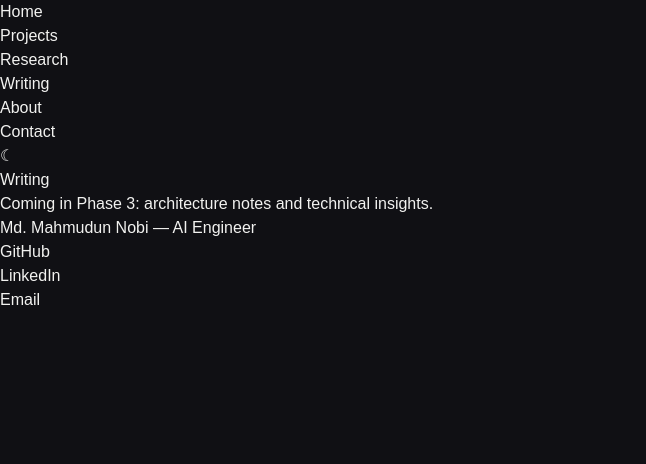
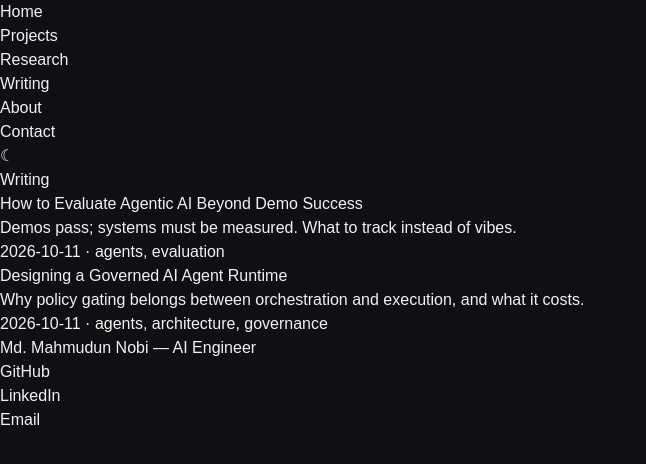
Before and after one commit to Nobi004/portfolio-live, a Next.js app: page /writing in a window 1280 px wide. Shown: the top 464 px of the page, without its empty margins (0-646 px from the left). Built offline with nearby package versions, Linux system fonts and the light colour scheme.

Commit message:
feat: add writing section with two seed articles

```diff
--- /dev/null
+++ b/src/app/writing/[slug]/page.tsx
@@ -0,0 +1,46 @@
+import type { Metadata } from "next";
+import { notFound } from "next/navigation";
+import type { ReactNode } from "react";
+import { ARTICLE_SLUGS, getArticleMeta } from "@/lib/writing";
+
+export function generateStaticParams() {
+  return ARTICLE_SLUGS.map((slug) => ({ slug }));
+}
+
+export async function generateMetadata({
+  params,
+}: {
+  params: Promise<{ slug: string }>;
+}): Promise<Metadata> {
+  try {
+    const meta = await getArticleMeta((await params).slug);
+    return { title: `${meta.title} — Writing`, description: meta.summary };
+  } catch {
+    return { title: "Article not found" };
+  }
+}
+
+export default async function ArticlePage({
+  params,
+}: {
+  params: Promise<{ slug: string }>;
+}) {
+  const slug = (await params).slug;
+  let meta;
+  try {
+    meta = await getArticleMeta(slug);
+  } catch {
+    notFound();
+  }
+  const mod = await import(`@/content/writing/${slug}.mdx`);
+  const Post = mod.default as (props: { components?: Record<string, ReactNode> }) => ReactNode;
+  return (
+    <article>
+      <h1>{meta.title}</h1>
+      <p>
+        {meta.date} · {meta.tags.join(", ")}
+      </p>
+      <Post />
+    </article>
+  );
+}
--- a/src/app/writing/page.tsx
+++ b/src/app/writing/page.tsx
@@ -1,8 +1,24 @@
-export default function WritingPage() {
+import Link from "next/link";
+import { getAllArticleMeta } from "@/lib/writing";
+
+export default async function WritingPage() {
+  const articles = await getAllArticleMeta();
   return (
     <article>
       <h1>Writing</h1>
-      <p>Coming in Phase 3: architecture notes and technical insights.</p>
+      <ul>
+        {articles.map((a) => (
+          <li key={a.slug}>
+            <Link href={`/writing/${a.slug}`}>
+              <h2>{a.title}</h2>
+            </Link>
+            <p>{a.summary}</p>
+            <p>
+              {a.date} · {a.tags.join(", ")}
+            </p>
+          </li>
+        ))}
+      </ul>
     </article>
   );
 }
--- /dev/null
+++ b/src/content/writing/evaluate-agentic-ai.mdx
@@ -0,0 +1,19 @@
+export const metadata = {
+  slug: "evaluate-agentic-ai",
+  title: "How to Evaluate Agentic AI Beyond Demo Success",
+  summary: "Demos pass; systems must be measured. What to track instead of vibes.",
+  date: "2026-10-11",
+  tags: ["agents", "evaluation"],
+};
+
+## Demo success is not system success
+
+A golden-path demo exercises one trajectory. Production exercises the distribution. DRAFT: illustrate with ACORD evaluation protocol before launch.
+
+## What to measure
+
+Task completion rate, tool-call precision, recovery rate after failure, cost per task. DRAFT: define each metric precisely before launch.
+
+## Trade-offs
+
+Evaluation harnesses cost engineering time and can ossify behavior. Measure the load-bearing paths; sample the rest.
--- /dev/null
+++ b/src/content/writing/governed-agent-runtime.mdx
@@ -0,0 +1,19 @@
+export const metadata = {
+  slug: "governed-agent-runtime",
+  title: "Designing a Governed AI Agent Runtime",
+  summary: "Why policy gating belongs between orchestration and execution, and what it costs.",
+  date: "2026-10-11",
+  tags: ["agents", "architecture", "governance"],
+};
+
+## The problem with ungoverned tool use
+
+An agent that can call tools without a control point can take unapproved actions. DRAFT: ground in AURA implementation detail before launch.
+
+## Where the gate goes
+
+Policy checks sit between orchestration and execution: orchestration proposes, governance disposes, execution runs only approved actions.
+
+## Trade-offs
+
+A gate adds latency and can block legitimate work when policies are too coarse. DRAFT: quantify from AURA event logs before launch — no invented numbers.
--- /dev/null
+++ b/src/lib/writing.ts
@@ -0,0 +1,30 @@
+import { z } from "zod";
+
+export const ArticleMetaSchema = z.object({
+  slug: z.string(),
+  title: z.string(),
+  summary: z.string().max(300),
+  date: z.string().regex(/^\d{4}-\d{2}-\d{2}$/),
+  tags: z.array(z.string()),
+});
+
+export type ArticleMeta = z.infer<typeof ArticleMetaSchema>;
+
+export const ARTICLE_SLUGS = ["governed-agent-runtime", "evaluate-agentic-ai"] as const;
+
+export async function getArticleMeta(slug: string): Promise<ArticleMeta> {
+  if (!(ARTICLE_SLUGS as readonly string[]).includes(slug)) {
+    throw new Error(`Unknown article slug: ${slug}`);
+  }
+  const mod = await import(`@/content/writing/${slug}.mdx`);
+  const meta = ArticleMetaSchema.parse(mod.metadata);
+  if (meta.slug !== slug) {
+    throw new Error(`Slug mismatch: file ${slug} exports metadata.slug ${meta.slug}`);
+  }
+  return meta;
+}
+
+export async function getAllArticleMeta(): Promise<ArticleMeta[]> {
+  const metas = await Promise.all(ARTICLE_SLUGS.map((slug) => getArticleMeta(slug)));
+  return metas.sort((a, b) => (a.date < b.date ? 1 : -1));
+}
```
